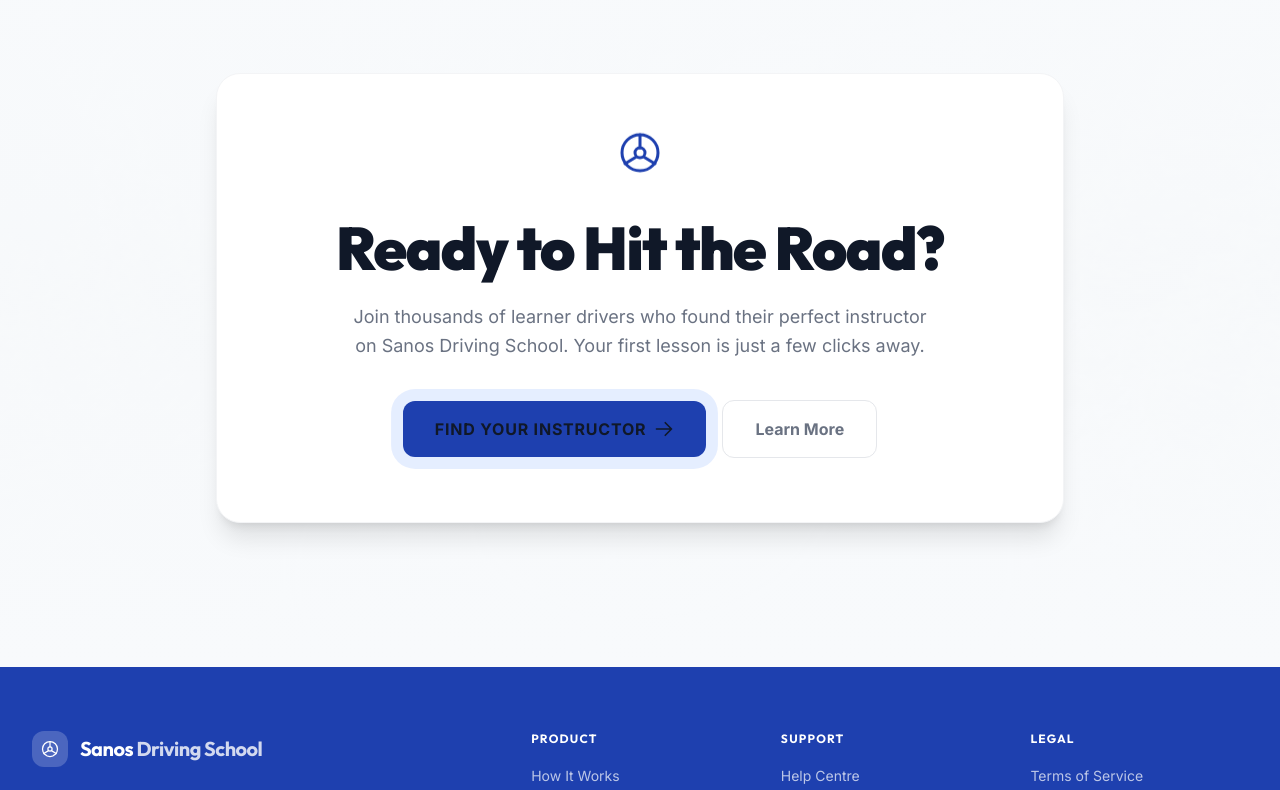
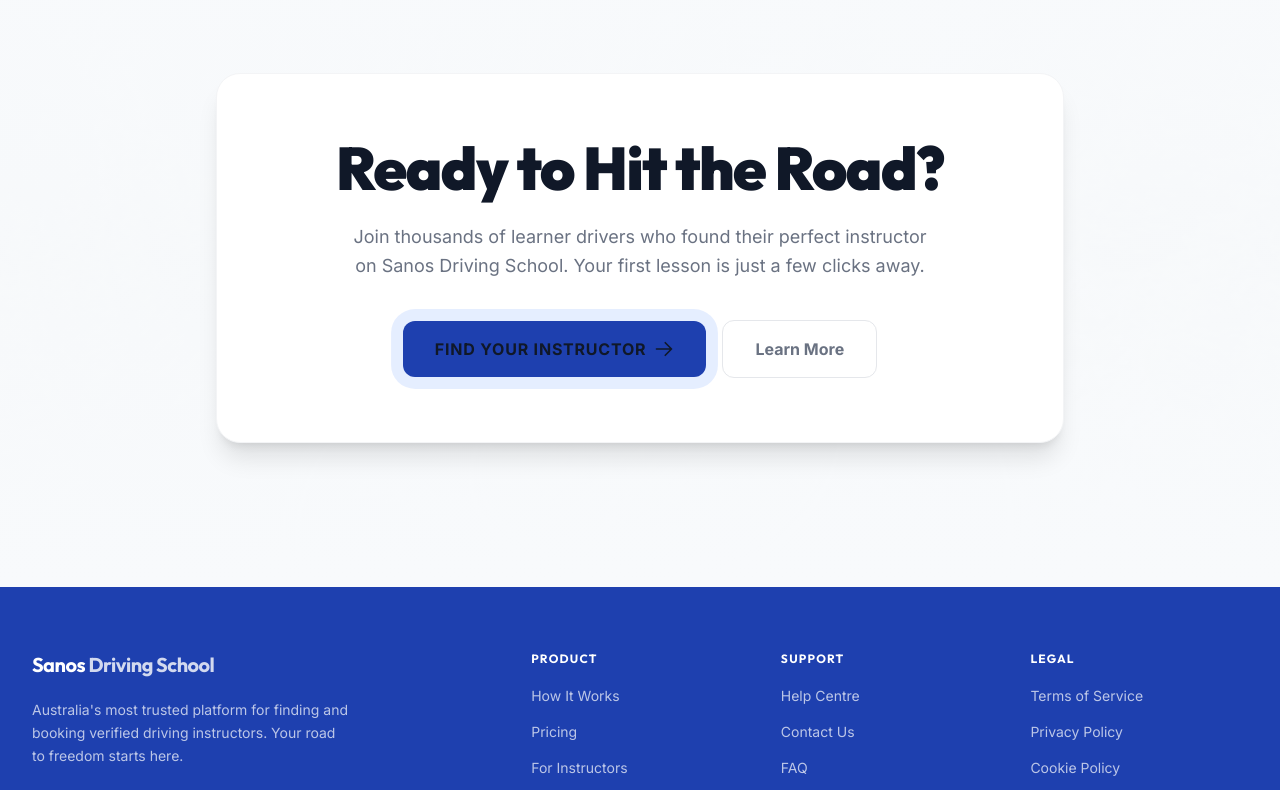
Before and after one commit to AryalRohan2004/drive, a React (Vite) app: page / in a window 1280 px wide. Shown: the part 4580-5370 px from the top of the page. Built offline with nearby package versions, Linux system fonts and the light colour scheme.

Commit message:
updated code

```diff
--- a/src/App.jsx
+++ b/src/App.jsx
@@ -1197,7 +1197,6 @@
 
       <div className="relative z-10 max-w-4xl mx-auto px-4 sm:px-6 text-center">
         <div className="p-12 sm:p-16 rounded-3xl bg-white border border-gray-100 shadow-xl">
-          <SteeringWheelIcon className="w-12 h-12 text-brand-500 mx-auto mb-8 animate-float" />
           <h2 className="font-display text-4xl sm:text-5xl lg:text-6xl font-black text-gray-900 tracking-tight mb-6">
             Ready to Hit the Road?
           </h2>
@@ -1243,9 +1242,6 @@
           {/* Brand Column */}
           <div className="lg:col-span-2">
             <Link to="/" className="flex items-center gap-3 mb-5 group">
-              <div className="w-9 h-9 rounded-xl bg-white/20 flex items-center justify-center">
-                <SteeringWheelIcon className="w-5 h-5 text-white" />
-              </div>
               <span className="text-xl font-display font-bold text-white tracking-tight">
                 Sanos <span className="text-white/80">Driving School</span>
               </span>
@@ -1465,9 +1461,6 @@
         {/* Header with Logo */}
         <div className="pt-8 pb-2 px-8 text-center">
           <div className="flex items-center justify-center gap-2 mb-2">
-            <div className="w-8 h-8 rounded-xl bg-brand-500 flex items-center justify-center shadow-lg shadow-brand-500/20">
-              <SteeringWheelIcon className="w-4 h-4 text-white" />
-            </div>
             <span className="text-lg font-display font-bold text-gray-900 tracking-tight">
               Sanos <span className="text-brand-500">Driving School</span>
             </span>
@@ -2804,7 +2797,7 @@
         <div className="relative z-10 max-w-7xl mx-auto px-4 sm:px-6 lg:px-8">
           <div className="max-w-2xl">
             <div className="inline-flex items-center gap-2 px-4 py-2 mb-8 rounded-full bg-white/5 border border-white/10 text-xs text-brand-300 font-bold backdrop-blur-md uppercase tracking-widest">
-              <SteeringWheelIcon className="w-4 h-4" /> Sanos Driving School for Instructors
+              Sanos Driving School for Instructors
             </div>
             <h1 className="text-4xl sm:text-5xl lg:text-6xl font-display font-black text-white leading-[1.1] mb-6">
               Be your own boss. <br />
@@ -3201,7 +3194,7 @@
           {/* For Instructors */}
           <div>
             <div className="inline-flex items-center gap-2 px-4 py-2 mb-6 rounded-full bg-amber-500/10 border border-amber-500/20 text-amber-400 text-sm font-bold uppercase tracking-widest">
-              <SteeringWheelIcon className="w-4 h-4" /> For Instructors
+              For Instructors
             </div>
             <div className="grid grid-cols-1 sm:grid-cols-3 gap-8">
               {[
```
